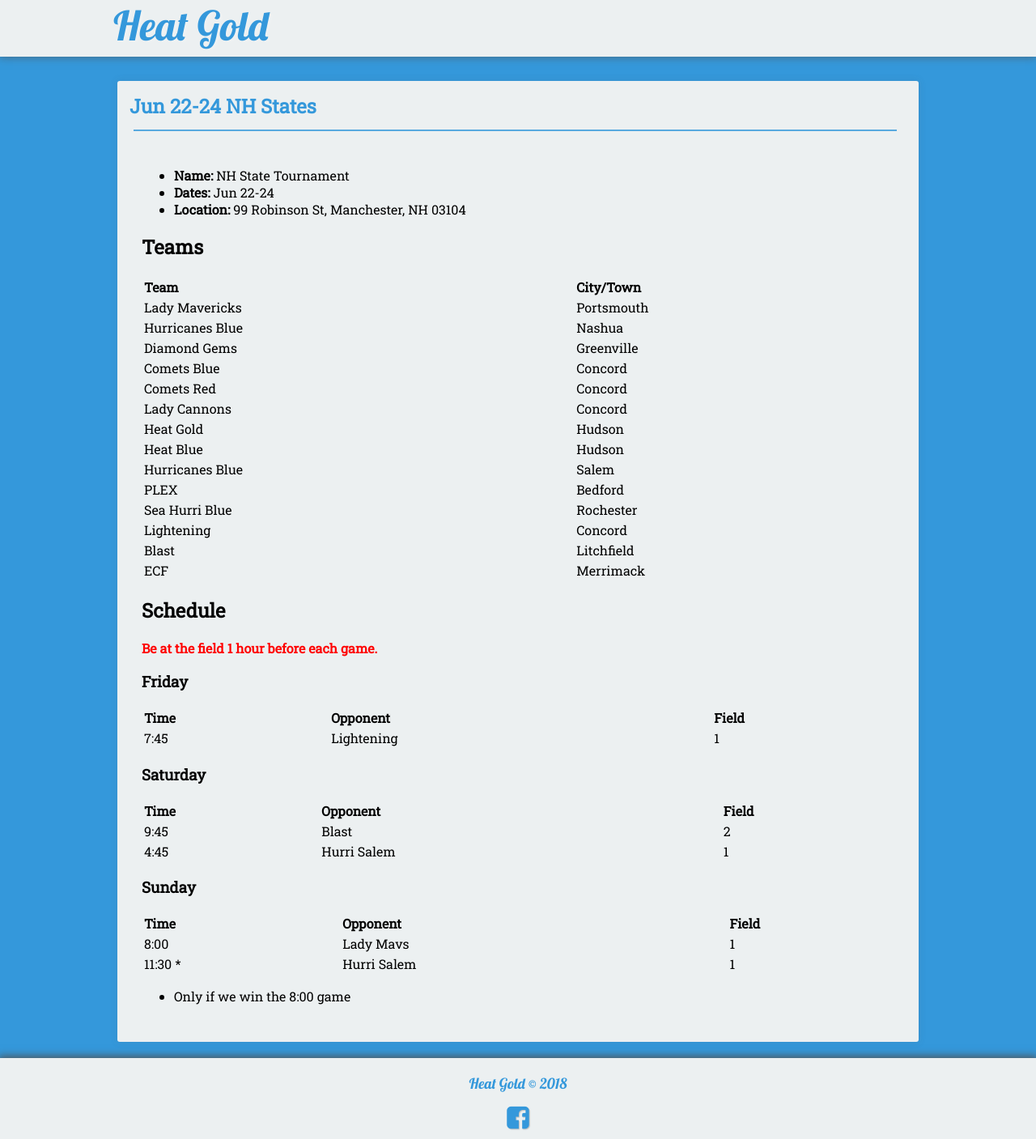
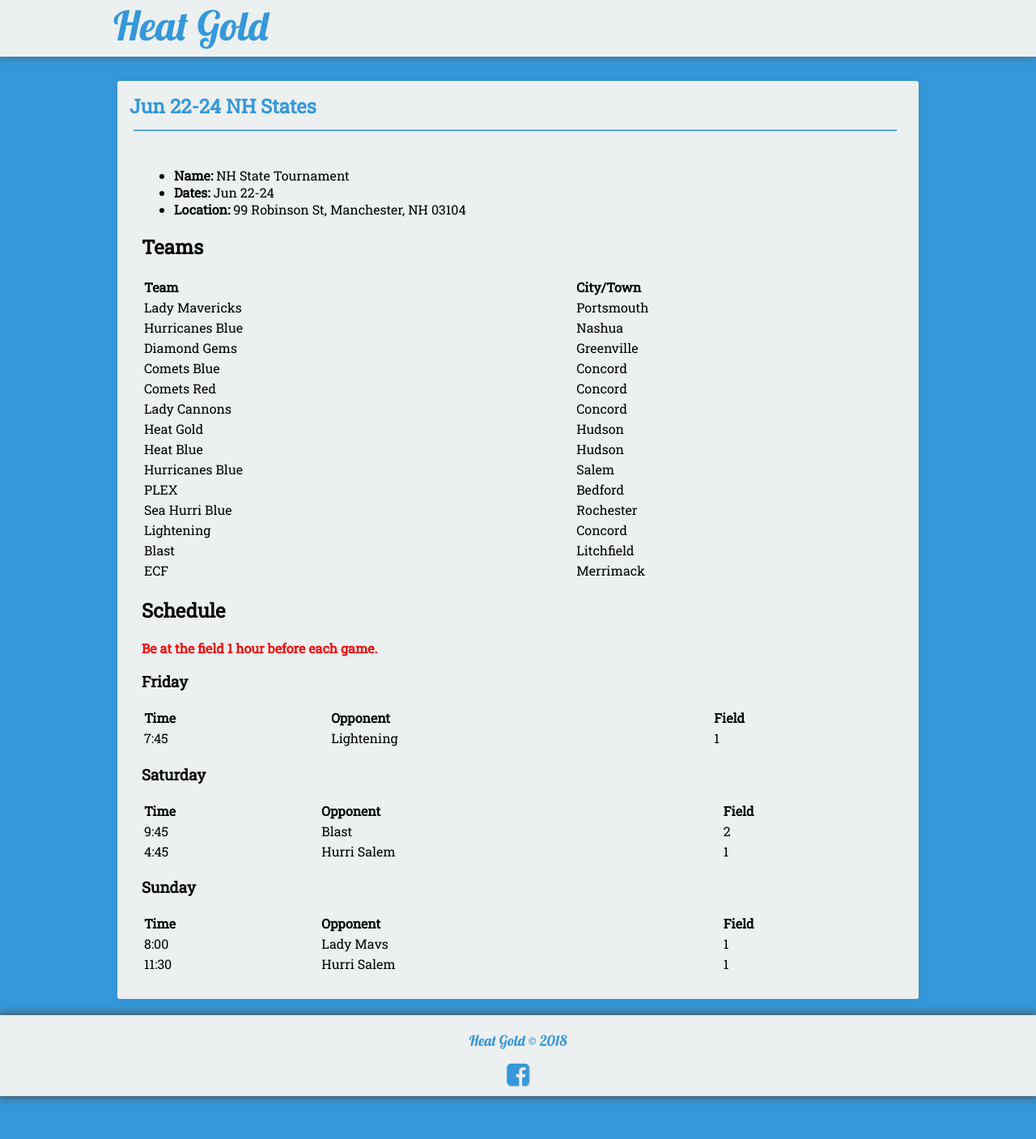
Before and after one commit to seanmerrow/ecf, a Jekyll site: the page built from _posts/2018-07-12-Jun-22-24.md, in a window 1280 px wide. Shown: the whole page at 81% size. Built offline with Jekyll 4.4.1, drawn with Linux system fonts in a browser that asks for light colours; nearby versions of some CDN libraries.

Commit message:
Update 2018-07-12-Jun-22-24.md

```diff
--- a/_posts/2018-07-12-Jun-22-24.md
+++ b/_posts/2018-07-12-Jun-22-24.md
@@ -55,6 +55,4 @@ category:
 | Time | Opponent | Field |
 |:---  |:---      |:---   |
 | 8:00  | Lady Mavs      | 1   |
-| 11:30 * | Hurri Salem      | 1   |
-
-* Only if we win the 8:00 game
+| 11:30  | Hurri Salem      | 1   |
```
